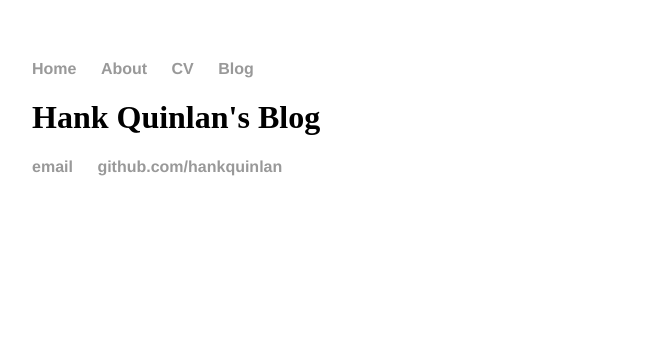
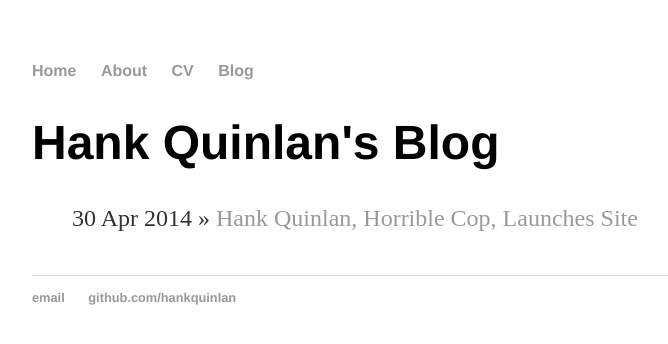
Before and after one commit to kironroygit/kironroygit.github.io, a Jekyll site: the page built from blog/index.html, in a window 1280 px wide. Shown: the top 344 px of the page, without its empty margins (160-828 px from the left). Built offline with Jekyll 4.4.1, drawn with Linux system fonts in a browser that asks for light colours.

Commit message:
override

```diff
--- a/_config.yml
+++ b/_config.yml
@@ -1,2 +1,3 @@
-name: Kiron Roy
+name: Hank Quinlan, Horrible Cop
 markdown: kramdown
+permalink: /blog/:year/:month/:day/:title
--- a/_layouts/default.html
+++ b/_layouts/default.html
@@ -2,9 +2,12 @@
 <html>
   <head>
     <title>{{ page.title }}</title>
-			<!-- link to main stylesheet -->
+
     <link rel="stylesheet" type="text/css" href="/css/main.css">
+
   </head>
+
+
   <body>
     <nav>
 <ul>
@@ -18,7 +21,8 @@
 
   {{ content }}
 
-			</div><!-- /.container -->
+</div>
+
   <footer>
    <ul>
    <li><a href="mailto:hankquinlanhub@gmail.com">email</a></li>
@@ -26,4 +30,5 @@
    </ul>
   </footer>
   </body>
+
 </html>
--- a/blog/index.html
+++ b/blog/index.html
@@ -2,10 +2,11 @@
 layout: default
 title: Hank Quinlan's Blog
 ---
-	<h1>{{ page.title }}</h1>
-	<ul class="posts">
+<h1>{{ page.title }}</h1>
+<ul class="posts">
 
-	  {% for post in site.posts %}
-	    <li><span>{{ post.date | date_to_string }}</span> » <a href="{{ post.url }}" title="{{ post.title }}">{{ post.title }}</a></li>
-	  {% endfor %}
-	</ul>
+  {% for post in site.posts %}
+    <li><span>{{ post.date | date_to_string }}</span> &raquo; <a href="{{ post.url }}" title="{{ post.title }}">{{ post.title }}</a></li>
+  {% endfor %}
+
+</ul>
--- a/css/main.css
+++ b/css/main.css
@@ -1,19 +1,29 @@
-body {
-    margin: 60px auto;
-    width: 70%;
-}
-nav ul, footer ul {
-    font-family:'Helvetica', 'Arial', 'Sans-Serif';
-    padding: 0px;
-    list-style: none;
-    font-weight: bold;
-}
-nav ul li, footer ul li {
-    display: inline;
-    margin-right: 20px;
-}
-a {
-    text-decoration: none;
-    color: #999;
-}
-a:hover {
+body { margin: 60px auto; width: 70%; }
+
+a { text-decoration: none; color: #999; }
+a:hover { text-decoration: underline; }
+
+p, ul { font-size: 1.5em; line-height: 1.4em; color: #333; }
+
+h1, h2, h3, h4 { font-family: 'Helvetica', 'Arial', 'Sans-Serif'; }
+h1 { font-size: 3em;  }
+h2 { font-size: 2.7em; }
+h3 { font-size: 2.3em; }
+h4 { font-size: 1.9em; }
+
+nav ul, footer ul { font-size: 1em; font-family: 'Helvetica', 'Arial', 'Sans-Serif'; padding: 0px; list-style: none; font-weight: bold; }
+nav ul li, footer ul li { display: inline; margin-right: 20px; }
+
+footer { border-top: 1px solid #d5d5d5; font-size: .8em; }
+
+/* Blog */
+ul.posts { margin: 20px auto 40px; font-size: 1.5em; }
+ul.posts li { list-style: none; }
+
+/* CV */
+.cv { margin: 0px 0px 60px; }
+.cv h1 { font-size: 3em; }
+.cv h2 { font-size: 2em; }
+.cv address, .cv .download { font-family: 'Helvetica', 'Arial', 'Sans-Serif'; }
+.cv address, .cv p { font-size: 1.2em; }
+.cv .download { float: right; font-size: .8em; text-transform: uppercase; }
```
Also changed, not shown: _posts/2014-04-30-hank-quinlan-site-launched.md (added, +7 -0 lines), about/index.html (added, +15 -0 lines), blog/atom.xml (added, +27 -0 lines), cv/index.html (added, +22 -0 lines), index.html (+6 -5 lines), README.md. Lines whose indentation alone changed are shown as unchanged.
